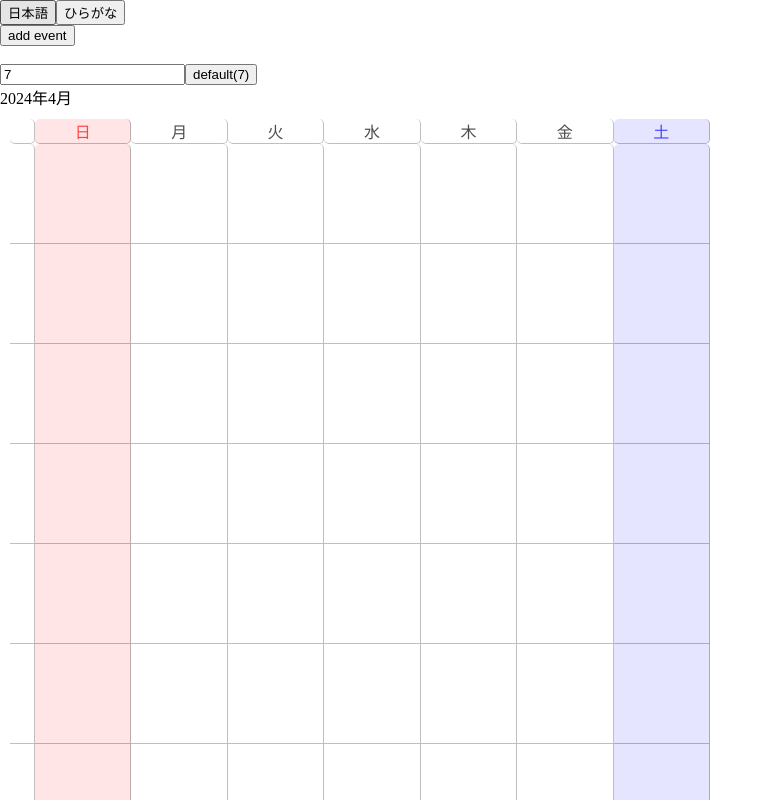
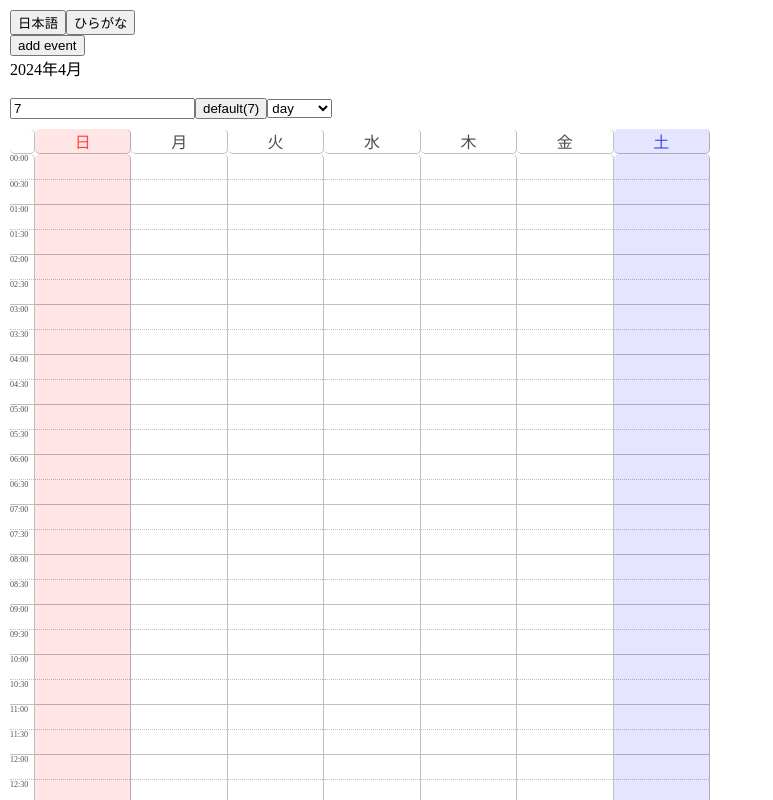
Before and after one commit to kettleTeacues/pofareng_exp, a Next.js app in the folder containers/frontend/: page / in a window 1280 px wide. Shown: the top 800 px of the page, without its empty margins (0-773 px from the left). Built offline with nearby package versions, Linux system fonts and the light colour scheme.

Commit message:
週カレンダーの詳細実装

```diff
--- a/containers/frontend/src/app/page.tsx
+++ b/containers/frontend/src/app/page.tsx
@@ -11,6 +11,7 @@ const Dashboard = () => {
     const [dispDate, setDispMonth] = React.useState(new Date());
     const [dspDays, setDspDays] = React.useState(7);
     const [dsLocal, setDsLocal] = React.useState({'0': '日', '1': '月', '2': '火', '3': '水', '4': '木', '5': '金', '6': '土'});
+    const [timescale, setTimescale] = React.useState<'day' | 'quarter' | 'hour' | 'minute'>('day');
     const [event, setEvent] = React.useState<CalendarEvent[]>([]);
     React.useEffect(() => {
         setEvent([
@@ -102,13 +103,21 @@ const Dashboard = () => {
     }
 
     return <>
+        <div className='console' style={{marginLeft: 10, marginTop:10}}>
             <button onClick={() => setDsLocal(dateStringJa)}>日本語</button>
             <button onClick={() => setDsLocal(dateStringHIra)}>ひらがな</button><br />
             <button onClick={addEvent}>add event</button><br />
+            <div>{`${dispDate.getFullYear()}年${dispDate.getMonth()+1}月`}</div>
             <br />
             <input type="number" value={dspDays} onChange={(e) => setDspDays(Number(e.target.value))}/>
             <button onClick={() => setDspDays(7)}>default(7)</button>
-        <div>{`${dispDate.getFullYear()}年${dispDate.getMonth()+1}月`}</div>
+            <select onChange={(e) => setTimescale(e.target.value as 'day' | 'quarter' | 'hour' | 'minute')}>
+                <option value="day">day</option>
+                <option value="quarter">quarter</option>
+                <option value="hour">hour</option>
+                <option value="minute">minute</option>
+            </select>
+        </div>
         <WeekCalendar
             date={dispDate}
             events={event}
@@ -118,10 +127,13 @@ const Dashboard = () => {
             height={700}
             style={{margin: 10, width:400}}
             days={dspDays}
+            timescale={timescale}
         />
+        <div className='console' style={{marginLeft: 10, marginTop:10}}>
             <button onClick={() => setDispMonth(new Date(dispDate.setMonth(dispDate.getMonth() - 1)))}>prevMonth</button>
             <button onClick={() => setDispMonth(new Date())}>current</button>
             <button onClick={() => setDispMonth(new Date(dispDate.setMonth(dispDate.getMonth() + 1)))}>nextMonth</button><br />
+        </div>
         <MonthCalendar
             date={dispDate}
             events={event}
--- a/containers/frontend/src/components/Calendars.tsx
+++ b/containers/frontend/src/components/Calendars.tsx
@@ -11,6 +11,12 @@ const defaultDayStrings: DayStrings = {
     '4': {default: 'thu'},
     '5': {default: 'fri'},
     '6': {default: 'sat'},
+}
+const timescaleParams = {
+    day     : {cells: 48,  ninutePerCell: 30},
+    quarter : {cells: 96,  ninutePerCell: 15},
+    hour    : {cells: 144, ninutePerCell: 10},
+    minute  : {cells: 288, ninutePerCell: 5},
 }
 let ds: DayStrings = JSON.parse(JSON.stringify(defaultDayStrings));
 
@@ -230,6 +236,7 @@ export const WeekCalendar = ({
     style,
     events = [],
     days = 7,
+    timescale = 'day',
 }: WeekCalendarProps) => {
     initEnvent(events);
     // 曜日文字列を生成、dayStringsがあればlocal文字列を設定
@@ -255,9 +262,13 @@ export const WeekCalendar = ({
                 date={new Date(processDate)}
                 dayStrings={ds}
                 children={
-                    [...Array(24)].map((_, i) => {
+                    [...Array(timescaleParams[timescale].cells)].map((_, i) => {
+                        let time = new Date();
+                        time.setHours(0, timescaleParams[timescale].ninutePerCell * i);
+                        let timeStr = `${('0'+time.getHours()).slice(-2)}:${('0'+time.getMinutes()).slice(-2)}`;
                         return <TimeCell
                             key={`${processDate.getMonth()}${processDate.getDate()}${i}`}
+                            addClass={time.getMinutes() == 0? ['separator']: []}
                         />
                     })
                 }
@@ -286,9 +297,14 @@ export const WeekCalendar = ({
             </>}
             <div className='calendar-body'>
                 <div className='calendar-sidebar' key={'sidebar'} >{
-                    [...Array(24)].map((_, i) => {
+                    [...Array(timescaleParams[timescale].cells)].map((_, i) => {
+                        let time = new Date();
+                        time.setHours(0, timescaleParams[timescale].ninutePerCell * i);
+                        let timeStr = `${('0'+time.getHours()).slice(-2)}:${('0'+time.getMinutes()).slice(-2)}`;
                         return <TimeCell
                             key={`${processDate.getMonth()}${processDate.getDate()}${i}`}
+                            children={<>{timeStr}</>}
+                            addClass={time.getMinutes() == 0? ['separator']: []}
                         />
                     })
                 }</div>
--- a/containers/frontend/src/components/Cell.tsx
+++ b/containers/frontend/src/components/Cell.tsx
@@ -14,8 +14,9 @@ export const DayCell = (props: DayProps) => {
 }
 
 export const TimeCell = (props: TimeProps) => {
+    let className = `calendar-time-cell ${props.addClass?.join(' ')}`;
     return <div
-        className={'calendar-time-cell'}
+        className={className}
         style={{...props.style}}
     >
         {props.children}
--- a/containers/frontend/src/components/styles/calendar.scss
+++ b/containers/frontend/src/components/styles/calendar.scss
@@ -115,16 +115,6 @@
         display: flex;
         flex-direction: column;
     }
-    .calendar-sidebar {
-        width: var(--title-height);
-        box-sizing: border-box;
-        border-radius: var(--radius);
-        border-right: 1px solid rgb(var(--base-color), var(--border-opacity));
-        border-bottom: 1px solid rgb(var(--base-color), var(--border-opacity));
-
-        display: flex;
-        flex-direction: column;
-    }
     .calendar-header {
         height: var(--title-height);
         position: sticky;
@@ -140,6 +130,18 @@
 
     }
     .calendar-underlay {
+        .calendar-sidebar {
+            font-size: 8px;
+            width: var(--title-height);
+
+            box-sizing: border-box;
+            border-radius: var(--radius);
+            border-right: 1px solid rgb(var(--base-color), var(--border-opacity));
+            border-bottom: 1px solid rgb(var(--base-color), var(--border-opacity));
+
+            display: flex;
+            flex-direction: column;
+        }
         .calendar-day-cell {
             flex: 1;
             text-align: center;
@@ -153,11 +155,16 @@
         }
         .calendar-time-cell {
             flex: 1;
-            min-height: 100px;
+            min-height: 25px;
             box-sizing: border-box;
-            border-bottom: 1px solid rgb(var(--base-color), var(--border-opacity));
+            border-top: 1px dotted rgb(var(--base-color), var(--border-opacity));
 
-            &:last-child {border: none;}
+            &.separator {
+                border-top: 1px solid rgb(var(--base-color), var(--border-opacity));
+            }
+            &:first-child {
+                border: none;
+            }
         }
         .sun {
             color: rgb(var(--sun-color), var(--color-opacity));
--- a/containers/frontend/src/components/types/calendars.ts
+++ b/containers/frontend/src/components/types/calendars.ts
@@ -61,6 +61,7 @@ interface CommonCalendarProps {
 export interface MonthCalendarProps extends CommonCalendarProps {}
 export interface WeekCalendarProps extends CommonCalendarProps {
     days?: number;
+    timescale?: 'day' | 'quarter' | 'hour' | 'minute';
 }
 
 export interface DayProps {
@@ -76,4 +77,5 @@ export interface TimeProps {
     showOtherMonthDate?: boolean;
     children?: JSX.Element | JSX.Element[];
     style?: React.CSSProperties;
+    addClass?: string[];
 }
```
Lines whose indentation alone changed are shown as unchanged.
